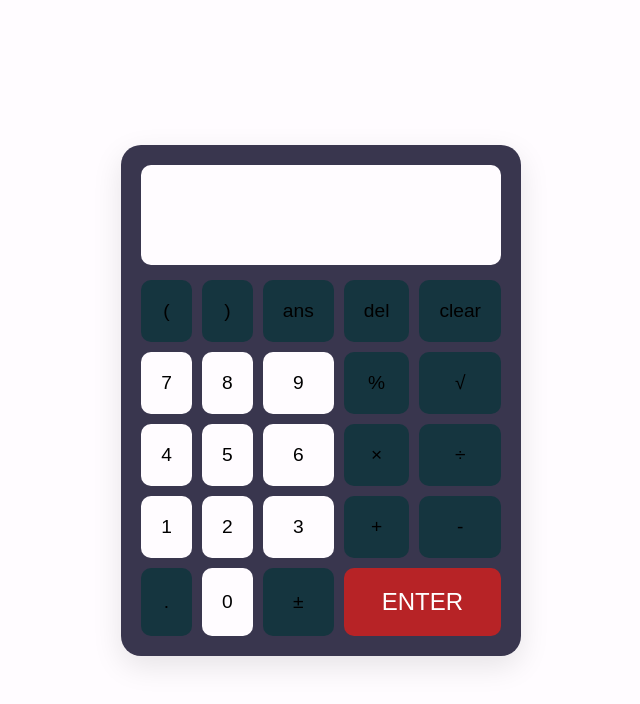
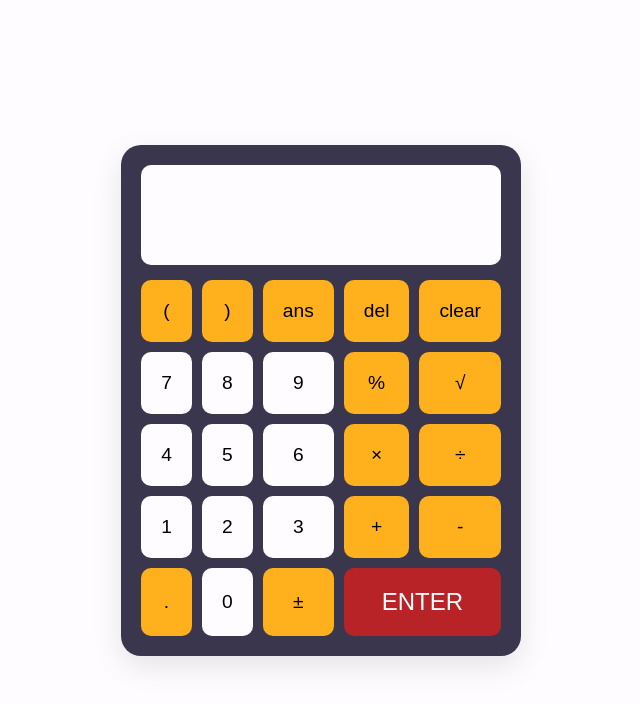
Before and after one commit to duduBmoon21/OIBSIP-Level02, a plain HTML site: page Task 1/index.html in a window 1280 px wide. Shown: the whole page, without its empty margins (319-959 px from the left). Drawn offline with Linux system fonts and the light colour scheme.

Commit message:
update readME

```diff
--- a/Task 1/style.css
+++ b/Task 1/style.css
@@ -86,7 +86,7 @@ button:hover {
 
 }
 .du{
-    background-color: #15353f;
+    background-color:#ffb01d;
 }
  .du:hover{
     background-color: #fffcff;
```
